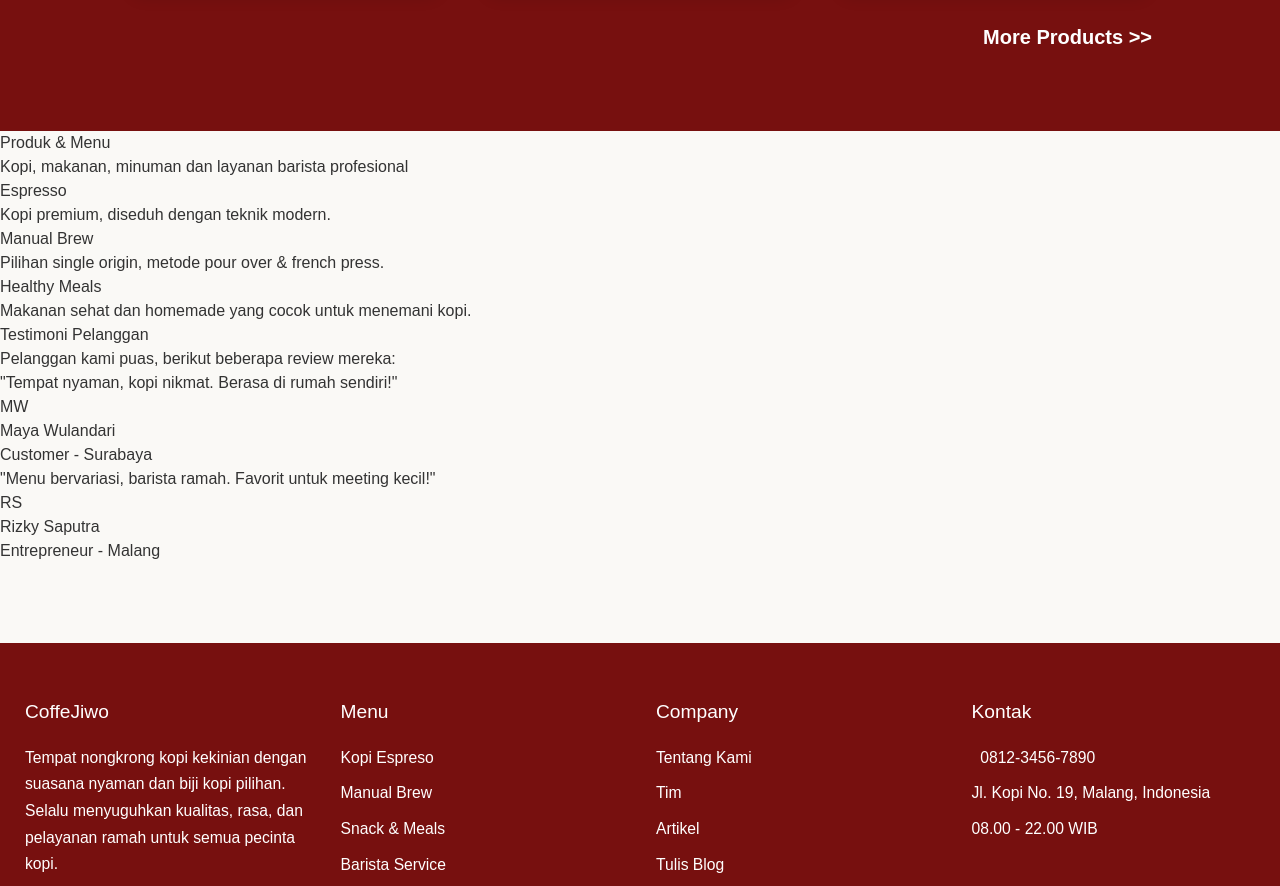
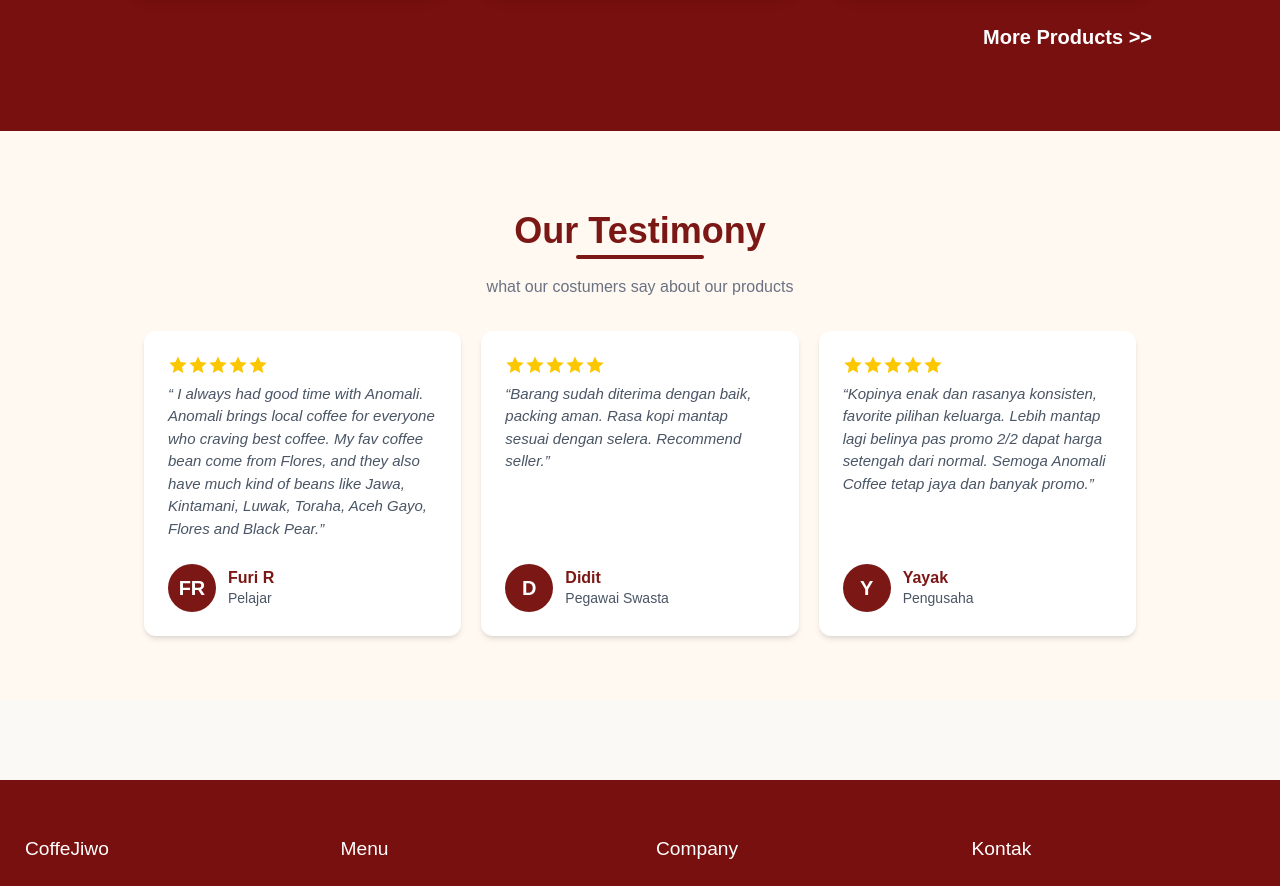
Before and after one commit to zaidsyaifulfatih98/purwadhika, a React (Vite) app: page /company-page in a window 1280 px wide. Shown: the part 2100-2986 px from the top of the page. Built offline with nearby package versions, Linux system fonts and the light colour scheme.

Commit message:
add Help Function

```diff
--- a/package.json
+++ b/package.json
@@ -14,7 +14,8 @@
     "react": "^19.2.0",
     "react-dom": "^19.2.0",
     "react-router-dom": "^7.13.0",
-    "tailwindcss": "^4.1.18"
+    "tailwindcss": "^4.1.18",
+    "uuid": "^13.0.0"
   },
   "devDependencies": {
     "@eslint/js": "^9.39.1",
--- a/src/pages/CompanyWebsite/components/Navbar.tsx
+++ b/src/pages/CompanyWebsite/components/Navbar.tsx
@@ -20,7 +20,7 @@ const Navbar: React.FC = () => {
         id="navLinks"
         style={{ display: "flex" }}
       >
-        <Link to="/" className={location.pathname === "/" ? "active" : ""}>Home</Link>
+        <Link to="/company-page" className={location.pathname === "/company-page" ? "active" : ""}>Home</Link>
         <Link to="/about-us" className={location.pathname === "/about-us" ? "active" : ""}>About Us</Link>
         <Link to="/services" className={location.pathname === "/services" ? "active" : ""}>Products</Link>
         <Link to="/teams" className={location.pathname === "/teams" ? "active" : ""}>Teams</Link>
--- a/src/pages/CompanyWebsite/page.tsx
+++ b/src/pages/CompanyWebsite/page.tsx
@@ -8,7 +8,34 @@ import produk1 from "./assets/produk1.jpg"
 import produk2 from "./assets/produk2.jpg"
 import produk3 from "./assets/produk3.jpg"
 
-// Ganti path sesuai lokasi image2, atau import image actual dari asset/public
+
+type Testimony = {
+  name: string;
+  role: string;
+  message: string;
+  avatar: string;
+};
+
+const testimonies: Testimony[] = [
+  {
+    name: "Furi R",
+    role: "Pelajar",
+    avatar: "FR",
+    message: `“ I always had good time with Anomali. Anomali brings local coffee for everyone who craving best coffee. My fav coffee bean come from Flores, and they also have much kind of beans like Jawa, Kintamani, Luwak, Toraha, Aceh Gayo, Flores and Black Pear.”`,
+  },
+  {
+    name: "Didit",
+    role: "Pegawai Swasta",
+    avatar: "D",
+    message: `“Barang sudah diterima dengan baik, packing aman. Rasa kopi mantap sesuai dengan selera. Recommend seller.”`,
+  },
+  {
+    name: "Yayak",
+    role: "Pengusaha",
+    avatar: "Y",
+    message: `“Kopinya enak dan rasanya konsisten, favorite pilihan keluarga. Lebih mantap lagi belinya pas promo 2/2 dapat harga setengah dari normal. Semoga Anomali Coffee tetap jaya dan banyak promo.”`,
+  },
+];
 const products = [
   {
     img: produk1,
@@ -26,6 +53,25 @@ const products = [
     flavor: 'Orange, Vanilla, Dark Chocolate',
   },
 ];
+
+// Komponen bintang rating
+function StarIcons({ count = 5 }: { count?: number }) {
+  return (
+    <div className="flex mb-2">
+      {Array.from({ length: count }).map((_, i) => (
+        <svg
+          key={i}
+          className="w-5 h-5 text-yellow-400"
+          fill="currentColor"
+          viewBox="0 0 20 20"
+        >
+          <polygon points="10,1.5 12.59,7.12 18.68,7.63 14.05,11.97 15.18,18.02 10,14.88 4.82,18.02 5.95,11.97 1.32,7.63 7.41,7.12" />
+        </svg>
+      ))}
+    </div>
+  );
+}
+
 const Home: React.FC = () => (
   <div>
     <Navbar />
@@ -129,93 +175,42 @@ const Home: React.FC = () => (
       </div>
     </div>
   </section>
+  <section className="bg-[#FFF9F2] py-16">
+      <div className="max-w-5xl mx-auto px-4">
+        <h2 className="text-center text-4xl font-bold text-[#7b1815] mb-1 mt-4">
+          Our Testimony
+        </h2>
+        <div className="w-32 h-1 bg-[#7b1815] mx-auto mb-4 rounded"></div>
+        <p className="text-center text-gray-500 mb-8">
+          what our costumers say about our products
+        </p>
 
-    {/* Product / Service Section */}
-    <section className="products-section">
-      <div className="container">
-        <div className="section-title">
-          <h2>Produk & Menu</h2>
-          <div className="underline"></div>
-          <p>Kopi, makanan, minuman dan layanan barista profesional</p>
-        </div>
-        <div className="products-grid">
-          <div className="product-card">
-            <div className="icon">
-              <i className="fas fa-mug-hot"></i>
+        <div className="flex flex-col md:flex-row gap-5 justify-center">
+          {testimonies.map((t) => (
+            <div
+              key={t.name}
+              className="bg-white rounded-xl shadow-md px-6 py-6 flex-1 min-w-[260px] max-w-sm flex flex-col"
+            >
+              <StarIcons />
+
+              <p className="text-gray-600 italic text-[15px] mb-6">{t.message}</p>
+              <div className="flex items-center gap-3 mt-auto">
+                <div className="w-12 h-12 rounded-full bg-[#7b1815] flex items-center justify-center text-white text-xl font-bold">
+                  {t.avatar}
+                </div>
+                <div>
+                  <div className="font-bold text-[#7b1815] leading-tight">{t.name}</div>
+                  <div className="text-gray-600 text-sm">{t.role}</div>
+                </div>
+              </div>
             </div>
-            <h3>Espresso</h3>
-            <p>Kopi premium, diseduh dengan teknik modern.</p>
-          </div>
-          <div className="product-card">
-            <div className="icon">
-              <i className="fas fa-coffee"></i>
-            </div>
-            <h3>Manual Brew</h3>
-            <p>Pilihan single origin, metode pour over & french press.</p>
-          </div>
-          <div className="product-card">
-            <div className="icon">
-              <i className="fas fa-leaf"></i>
-            </div>
-            <h3>Healthy Meals</h3>
-            <p>Makanan sehat dan homemade yang cocok untuk menemani kopi.</p>
-          </div>
-          {/* Add more menu as needed */}
+          ))}
         </div>
       </div>
     </section>
 
-    {/* Testimonials */}
-    <section className="testimonial-section">
-      <div className="container">
-        <div className="section-title">
-          <h2>Testimoni Pelanggan</h2>
-          <div className="underline"></div>
-          <p>Pelanggan kami puas, berikut beberapa review mereka:</p>
-        </div>
-        <div className="testimonials-grid">
-          <div className="testimonial-card">
-            <div className="stars">
-              <i className="fas fa-star"></i>
-              <i className="fas fa-star"></i>
-              <i className="fas fa-star"></i>
-              <i className="fas fa-star"></i>
-              <i className="fas fa-star"></i>
-            </div>
-            <p className="content">
-              "Tempat nyaman, kopi nikmat. Berasa di rumah sendiri!"
-            </p>
-            <div className="author">
-              <div className="avatar">MW</div>
-              <div className="author-info">
-                <h4>Maya Wulandari</h4>
-                <p>Customer - Surabaya</p>
-              </div>
-            </div>
-          </div>
-          <div className="testimonial-card">
-            <div className="stars">
-              <i className="fas fa-star"></i>
-              <i className="fas fa-star"></i>
-              <i className="fas fa-star"></i>
-              <i className="fas fa-star"></i>
-              <i className="fas fa-star-half-alt"></i>
-            </div>
-            <p className="content">
-              "Menu bervariasi, barista ramah. Favorit untuk meeting kecil!"
-            </p>
-            <div className="author">
-              <div className="avatar">RS</div>
-              <div className="author-info">
-                <h4>Rizky Saputra</h4>
-                <p>Entrepreneur - Malang</p>
-              </div>
-            </div>
-          </div>
-          {/* Tambah testimonial lain */}
-        </div>
-      </div>
-    </section>
+
+
 
     {/* Footer */}
     <Footer />
--- a/src/pages/react-hooks/ToDo/todo.tsx
+++ b/src/pages/react-hooks/ToDo/todo.tsx
@@ -92,6 +92,10 @@ export default function TodoPage() {
         setDraggedTodoId(todoId);
     };
 
+    const handleDragEnd = () => {
+        setDraggedTodoId(null)
+    }
+
     const handleDrop = (targetTodoId: number) => {
         if (draggedTodoId === null || draggedTodoId === targetTodoId) return;
 
@@ -155,6 +159,18 @@ export default function TodoPage() {
         }
     }, [editingTodoId]);
 
+    function filterButtonClass(active: boolean): string {
+    return active
+        ? "text-blue-600 font-bold hover:text-blue-800"
+        : "hover:text-gray-700";
+    }
+
+    function sortButtonClass(active: boolean): string {
+    return active
+        ? "text-blue-600 font-bold hover:text-blue-800"
+        : "hover:text-gray-700";
+}
+
     return (
         <>
             <div
@@ -202,6 +218,7 @@ export default function TodoPage() {
                                 onDragStart={() => handleDragStart(todo.id)}
                                 onDragOver={(event) => event.preventDefault()}
                                 onDrop={() => handleDrop(todo.id)}
+                                onDragEnd={handleDragEnd}
                             >
                                 <button
                                     type="button"
@@ -266,10 +283,7 @@ export default function TodoPage() {
                         <div className="flex gap-3">
                             <button
                                 type="button"
-                                className={
-                                    filter === "all"
-                                        ? "text-blue-600 font-bold hover:text-blue-800"
-                                        : "hover:text-gray-700"
+                                className={filterButtonClass(filter === 'all')
                                 }
                                 onClick={() => setFilter("all")}
                             >
@@ -277,10 +291,7 @@ export default function TodoPage() {
                             </button>
                             <button
                                 type="button"
-                                className={
-                                    filter === "active"
-                                        ? "text-blue-600 font-bold hover:text-blue-800"
-                                        : "hover:text-gray-700"
+                                className={ filterButtonClass (filter === 'active')
                                 }
                                 onClick={() => setFilter("active")}
                             >
@@ -288,10 +299,7 @@ export default function TodoPage() {
                             </button>
                             <button
                                 type="button"
-                                className={
-                                    filter === "completed"
-                                        ? "text-blue-600 font-bold hover:text-blue-800"
-                                        : "hover:text-gray-700"
+                                className={ filterButtonClass ( filter === 'completed')
                                 }
                                 onClick={() => setFilter("completed")}
                             >
@@ -306,22 +314,14 @@ export default function TodoPage() {
                     <div className="flex gap-3 px-3 py-1 justify-end">
                         <button
                             type="button"
-                            className={
-                                sort === "newest"
-                                    ? "text-blue-600 font-bold hover:text-blue-800"
-                                    : "hover:text-gray-700"
-                            }
+                            className={ sortButtonClass (sort === 'newest')}
                             onClick={() => setSort("newest")}
                         >
                             Newest
                         </button>
                         <button
                             type="button"
-                            className={
-                                sort === "oldest"
-                                    ? "text-blue-600 font-bold hover:text-blue-800"
-                                    : "hover:text-gray-700"
-                            }
+                            className={ sortButtonClass (sort === 'oldest')}
                             onClick={() => setSort("oldest")}
                         >
                             Oldest
```
Also changed, not shown: 1 other file (tests, documents, lock files or other folders).
